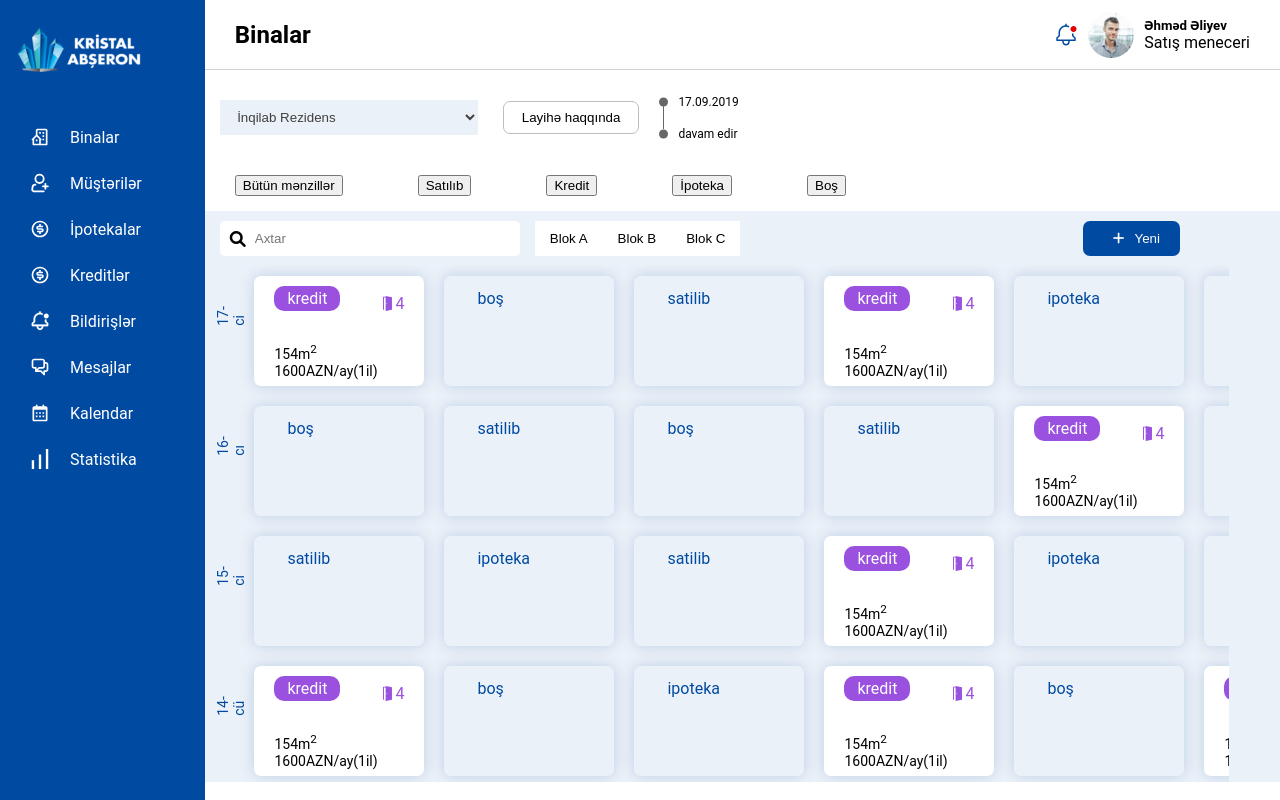
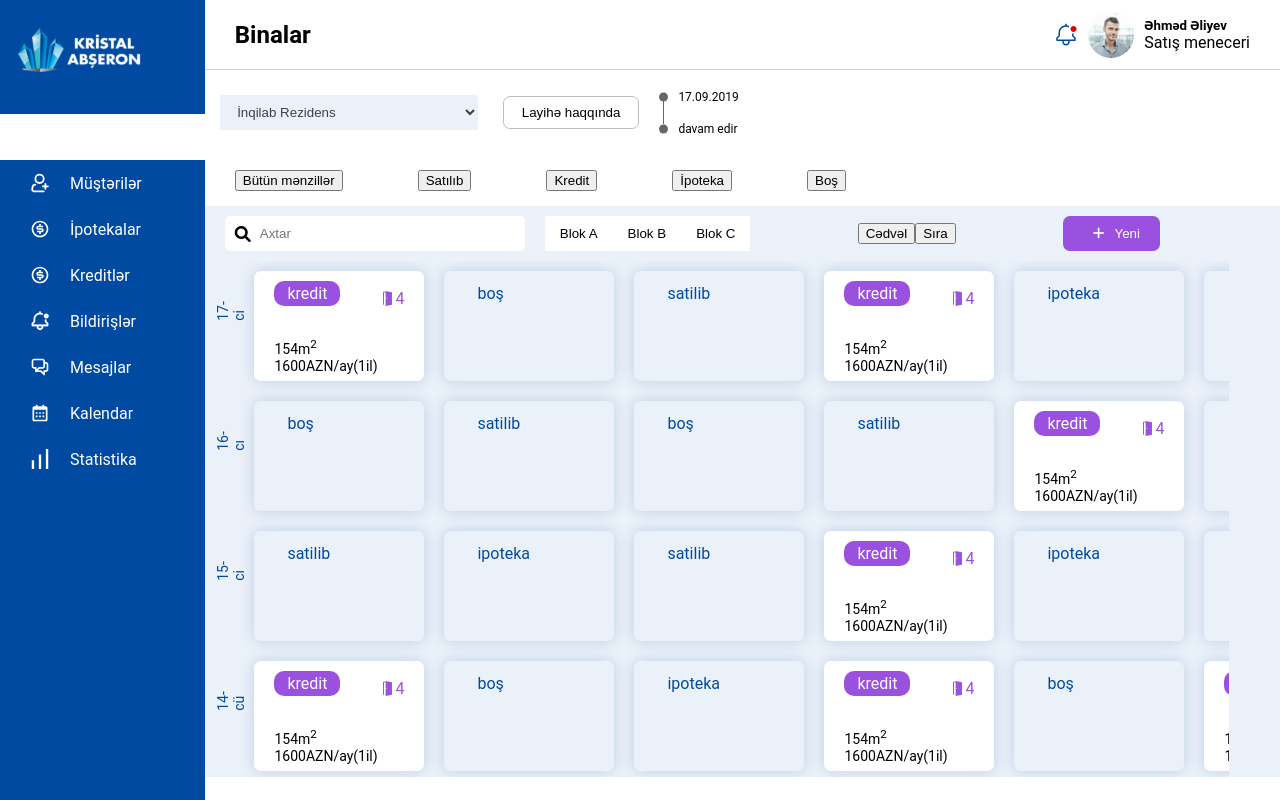
Before and after one commit to nargiz-dev/kristal-abseron, a React (Create React App) app: page / in a window 1280 px wide. Both pictures are taken after a click on the button "Kredit". Built offline with nearby package versions, Linux system fonts and the light colour scheme.

Commit message:
sidebar links fixed

```diff
--- a/src/components/BuildingCard.js
+++ b/src/components/BuildingCard.js
@@ -37,14 +37,12 @@ function BuildingCard({
         onClick={() => (isOpen ? setWhichOpen(-1) : setWhichOpen(which))}
       >
         <div
-
           className={
             building.kateqoriya === selected || selected === undefined
               ? "card"
               : "card-disabled card height-fixed"
           }
           style={{ height: isOpen ? "135px" : "110px" }}
-
         >
           <div className="different-color">
             <div
@@ -79,7 +77,7 @@ function BuildingCard({
               </span>
             </div>
           </div>
-          <div className="card-text" >
+          <div className="card-text">
             <p>
               {building.sahesi}m<sup>2</sup>
             </p>
--- a/src/components/CardsHeader.js
+++ b/src/components/CardsHeader.js
@@ -17,6 +17,7 @@ function CardsHeader() {
           <Button title={elem} />
         ))}
       </div>
+
     </div>
   );
 }
--- a/src/components/Sidebar.js
+++ b/src/components/Sidebar.js
@@ -1,5 +1,6 @@
 import React, { useState } from "react";
 import { BrowserRouter as Router, Link } from "react-router-dom";
+import { useLocation } from "react-router";
 import { SidebarData } from "data/data";
 import logo from "images/logo.svg";
 import Home from "pages/Home";
@@ -7,6 +8,9 @@ import Home from "pages/Home";
 import "styles/Sidebar.scss";
 
 function Sidebar() {
+  const location = useLocation();
+  const {pathname} = location;
+  const splitLocation = pathname.split("/");
   return (
     <div className="sidebar-wrapper">
       <div className="logo">
@@ -16,8 +20,10 @@ function Sidebar() {
         <ul>
           {SidebarData.map((item, key) => {
             return (
-              <li key={key} className={item.cName}>
-                <Link className="link" to={item.path}>
+              <li className={splitLocation[1] === item.path ? "active-link link-wrapper" : item.cName } key={key} >
+                {console.log("/"+ item.path),
+                console.log(splitLocation[1])}
+                <Link className="link" to={"/"+item.path}>
                   <img src={item.icon} />
                   <span>{item.title}</span>
                 </Link>
--- a/src/pages/Buildings.js
+++ b/src/pages/Buildings.js
@@ -13,7 +13,13 @@ import "styles/Buildings.scss";
 function Buildings() {
   const [open, setOpen] = useState(false);
   const [isActive, setIsActive] = useState(false);
-  const [selected, setSelected] = useState(undefined)
+  const [selected, setSelected] = useState(undefined);
+  const newButtonColor = (selected) => {
+    if (selected === "satilib") return { backgroundColor: "#219653" };
+    else if (selected === "ipoteka") return { backgroundColor: "#EA8A31" };
+    else if (selected === "kredit") return { backgroundColor: "#9B51E0" };
+    else return { backgroundColor: "#004AA1" };
+  };
   return (
     <div className="buildings">
       <Header header={"Binalar"} />
@@ -41,24 +47,50 @@ function Buildings() {
             </div>
             <div className="buildings-menu">
               <ul>
-                <li className="card-filter"><button onClick={() => setSelected()}>Bütün mənzillər</button></li>
-                <li className="card-filter"><button onClick={() => setSelected("satilib")}>Satılıb</button></li>
-                <li className="card-filter"><button onClick={() => setSelected("kredit")}>Kredit</button></li>
-                <li className="card-filter"><button onClick={() => setSelected("ipoteka")}>İpoteka</button></li>
-                <li className="card-filter"><button onClick={() => setSelected("boş")}>Boş</button></li>
+                <li className="card-filter">
+                  <button onClick={() => setSelected()}>Bütün mənzillər</button>
+                </li>
+                <li className="card-filter">
+                  <button onClick={() => setSelected("satilib")}>
+                    Satılıb
+                  </button>
+                </li>
+                <li className="card-filter">
+                  <button onClick={() => setSelected("kredit")}>Kredit</button>
+                </li>
+                <li className="card-filter">
+                  <button onClick={() => setSelected("ipoteka")}>
+                    İpoteka
+                  </button>
+                </li>
+                <li className="card-filter">
+                  <button onClick={() => setSelected("boş")}>Boş</button>
+                </li>
               </ul>
             </div>
           </div>
           <div className="cards-header-wrapper">
-            <CardsHeader selected={selected}/>
-            <button onClick={() => setIsActive(!isActive)} className="add-new-btn">
+            <CardsHeader />
+            {selected !== undefined ? (
+              <div className="table-card-button">
+                <button className="card-button shape-btn">Cədvəl</button>
+                <button className="table-button shape-btn">Sıra</button>
+              </div>
+            ) : (
+              " "
+            )}
+            <button
+              onClick={() => setIsActive(!isActive)}
+              style={newButtonColor(selected)}
+              className="add-new-btn"
+            >
               <i class="fas fa-plus"></i>Yeni
             </button>
-            <AddBuilding isActive={isActive} setIsActive={setIsActive}/>
+            <AddBuilding isActive={isActive} setIsActive={setIsActive} />
           </div>
-        </div><BuildingsCards selected={selected} setSelected={setSelected}/>
+        </div>
+        <BuildingsCards selected={selected} setSelected={setSelected} />
       </div>
-
     </div>
   );
 }
--- a/src/pages/Home.js
+++ b/src/pages/Home.js
@@ -14,6 +14,12 @@ function Home() {
         <Switch>
         <Route path="/" exact component={Buildings} />
         <Route path="/statistika" component={Statistics} />
+        <Route path="/ipotekalar" component={Buildings}/>
+        <Route path="/musteriler" component={Buildings}/>
+        <Route path="/kreditler" component={Buildings}/>
+        <Route path="/bildirisler" component={Buildings}/>
+        <Route path="/kalendar" component={Buildings}/>
+        <Route path="/mesajlar" component={Buildings}/>
         <Redirect />
         </Switch>
       </Router>
--- a/src/styles/Buildings.scss
+++ b/src/styles/Buildings.scss
@@ -1,12 +1,13 @@
 @import "./variables";
 .buildings{
+  overflow-y: none;
   position: relative;
 }
 .buildings-header {
   display: flex;
   flex-direction: row;
   align-items: center;
-  margin-top: 30px;
+  margin-top: 25px;
   button {
     padding: 8px 18px;
     background-color: $text-color;
@@ -60,7 +61,7 @@
   display: flex;
   align-items: center;
   justify-content: space-between;
-  margin-right: 100px;
+  margin-right: 120px;
   .add-new-btn {
     padding: 10px 20px;
     border-radius: 7px;
--- a/src/styles/CardsHeader.scss
+++ b/src/styles/CardsHeader.scss
@@ -11,7 +11,7 @@
 }
 
 .search-input{
-    margin:10px 15px;
+    margin:10px 20px;
     width:300px;
     input{
         padding: 10px 35px ;
--- a/src/styles/Sidebar.scss
+++ b/src/styles/Sidebar.scss
@@ -36,7 +36,10 @@
     }
   }
 }
-.clicked{
-  color:black;
-  background-color: brown !important;
+.active-link{
+  background:$text-color;
+  color:darkcyan;
+  .link{
+
+  }
 }
```
Also changed, not shown: src/components/CardAccordion.js (+22 -12 lines), src/data/data.js (+8 -8 lines).
